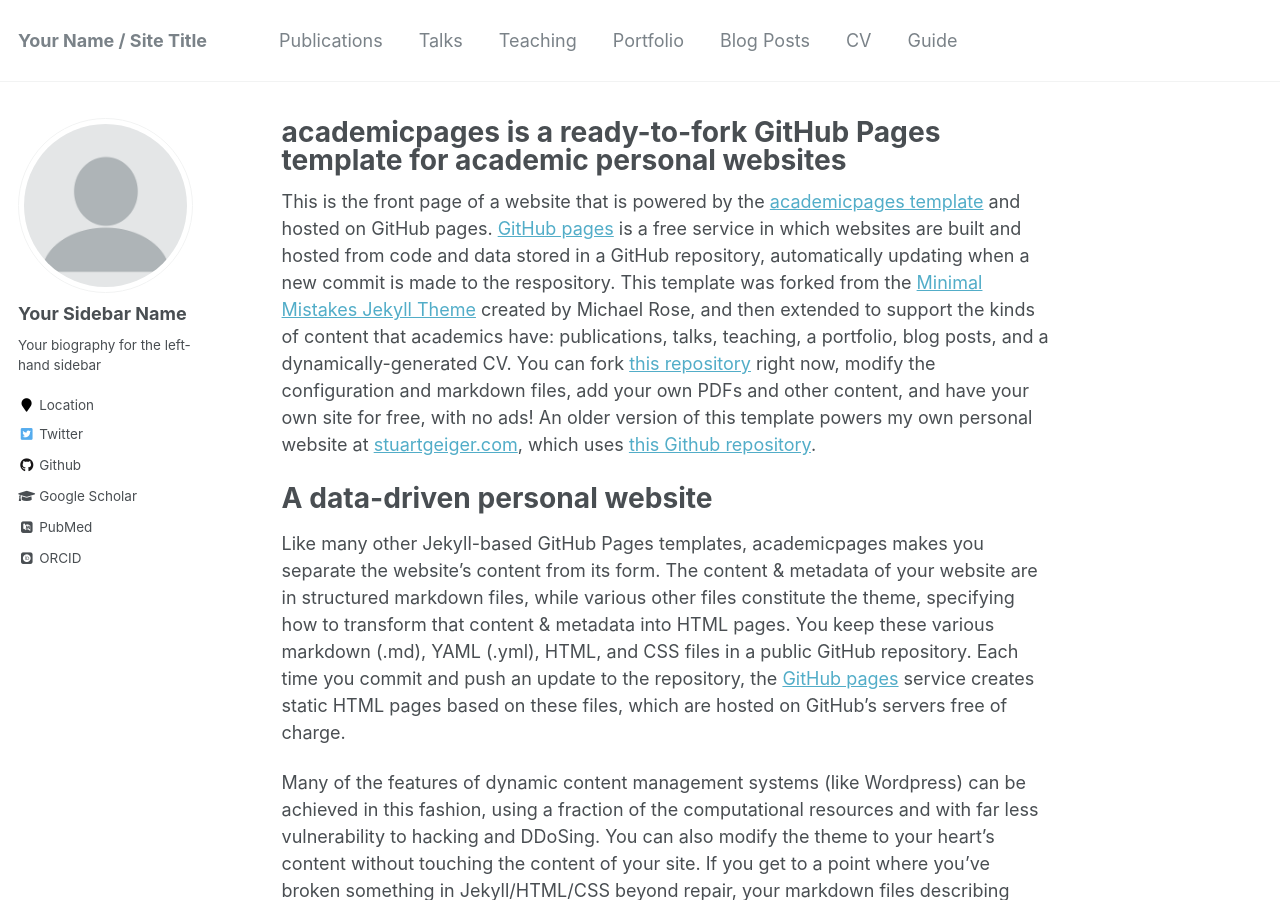
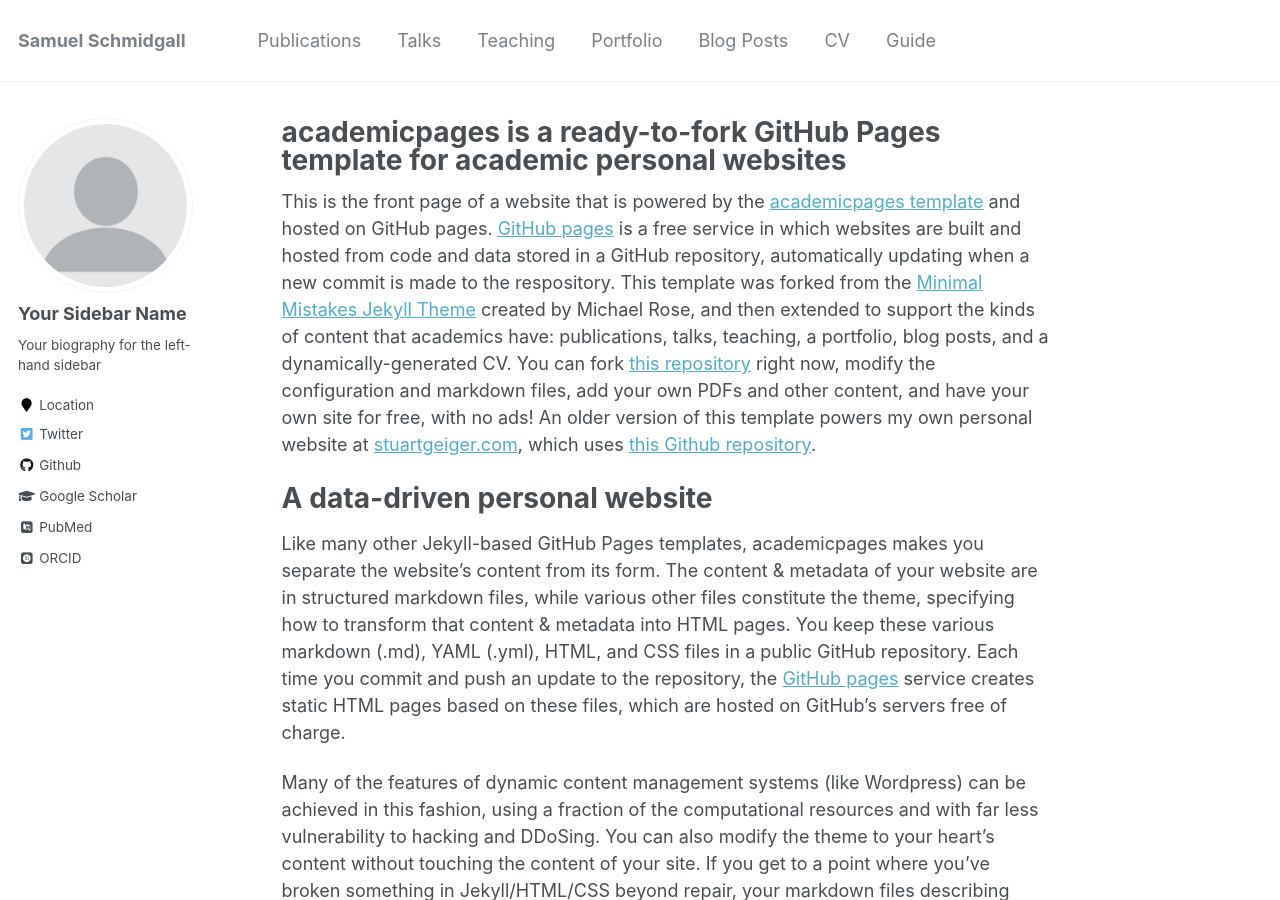
Before and after one commit to SamuelSchmidgall/SamuelSchmidgall.github.io, a Jekyll site: the page built from _pages/about.md, in a window 1280 px wide and 900 px high. Built offline with Jekyll 4.4.1, drawn with Linux system fonts in a browser that asks for light colours; some web fonts are replaced.

Commit message:
Update _config.yml

```diff
--- a/_config.yml
+++ b/_config.yml
@@ -7,13 +7,13 @@
 
 # Site Settings
 locale                   : "en-US"
-title                    : "Your Name / Site Title"
+title                    : "Samuel Schmidgall"
 title_separator          : "-"
 name                     : &name "Your Name"
 description              : &description "personal description"
-url                      : https://academicpages.github.io # the base hostname & protocol for your site e.g. "https://mmistakes.github.io"
+url                      : https://SamuelSchmidgall.github.io # the base hostname & protocol for your site e.g. "https://mmistakes.github.io"
 baseurl                  : "" # the subpath of your site, e.g. "/blog"
-repository               : "academicpages/academicpages.github.io"
+repository               : "SamuelSchmidgall/SamuelSchmidgall.github.io"
 teaser                   :  # filename of teaser fallback teaser image placed in /images/, .e.g. "500x300.png"
 breadcrumbs              : false # true, false (default)
 words_per_minute         : 160
```
